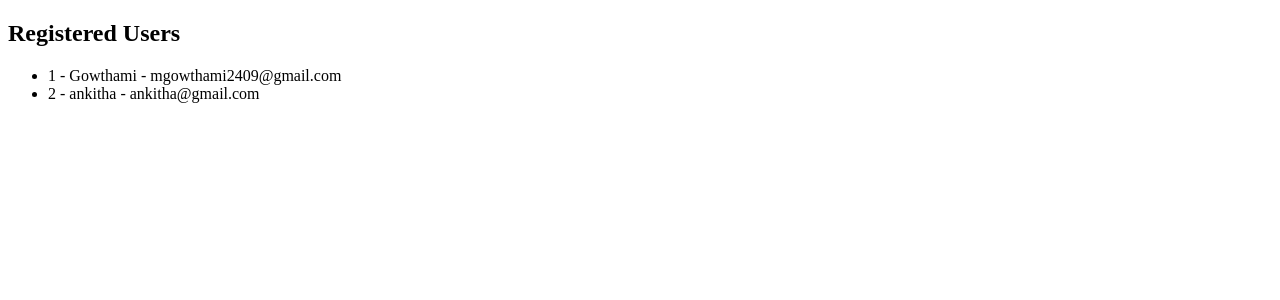
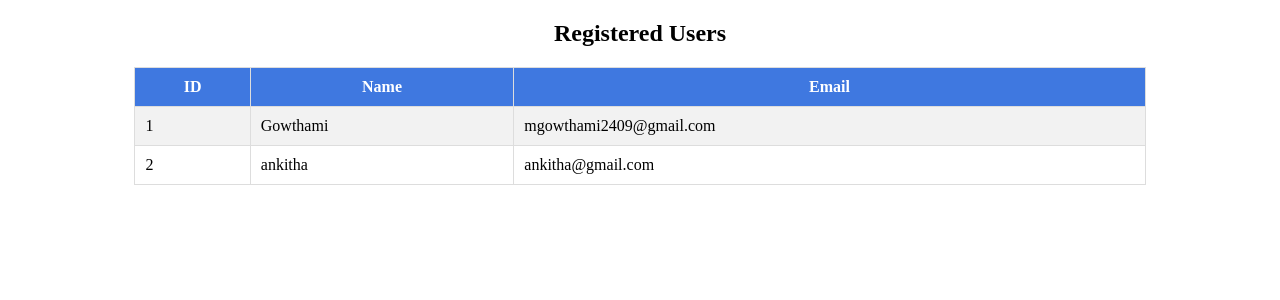
Before and after one commit to mgowthami2409/login_page, a Flask app: page /users in a window 1280 px wide. Shown: the top 300 px of the page. Run offline with Flask 3, Linux system fonts and the light colour scheme; data comes from the database, SQL or seed files in the repository.

Commit message:
Changed the code of tha page which shows User details

```diff
--- a/templates/users.html
+++ b/templates/users.html
@@ -1,12 +1,49 @@
 <!DOCTYPE html>
-<html>
-<head><title>User List</title></head>
+<html lang="en">
+<head>
+    <meta charset="UTF-8">
+    <title>Registered Users</title>
+    <style>
+        table {
+            border-collapse: collapse;
+            width: 80%;
+            margin: 20px auto;
+        }
+
+        th, td {
+            border: 1px solid #ddd;
+            padding: 10px;
+        }
+
+        th {
+            background-color: #3f78e0;
+            color: white;
+        }
+
+        tr:nth-child(even) {
+            background-color: #f2f2f2;
+        }
+
+        h2 {
+            text-align: center;
+        }
+    </style>
+</head>
 <body>
-  <h2>Registered Users</h2>
-  <ul>
-    {% for user in users %}
-      <li>{{ user['Id'] }} - {{ user['Name'] }} - {{ user['Email'] }}</li>
-    {% endfor %}
-  </ul>
+    <h2>Registered Users</h2>
+    <table>
+        <tr>
+            <th>ID</th>
+            <th>Name</th>
+            <th>Email</th>
+        </tr>
+        {% for user in users %}
+        <tr>
+            <td>{{ user.Id }}</td>
+            <td>{{ user.Name }}</td>
+            <td>{{ user.Email }}</td>
+        </tr>
+        {% endfor %}
+    </table>
 </body>
 </html>
```
